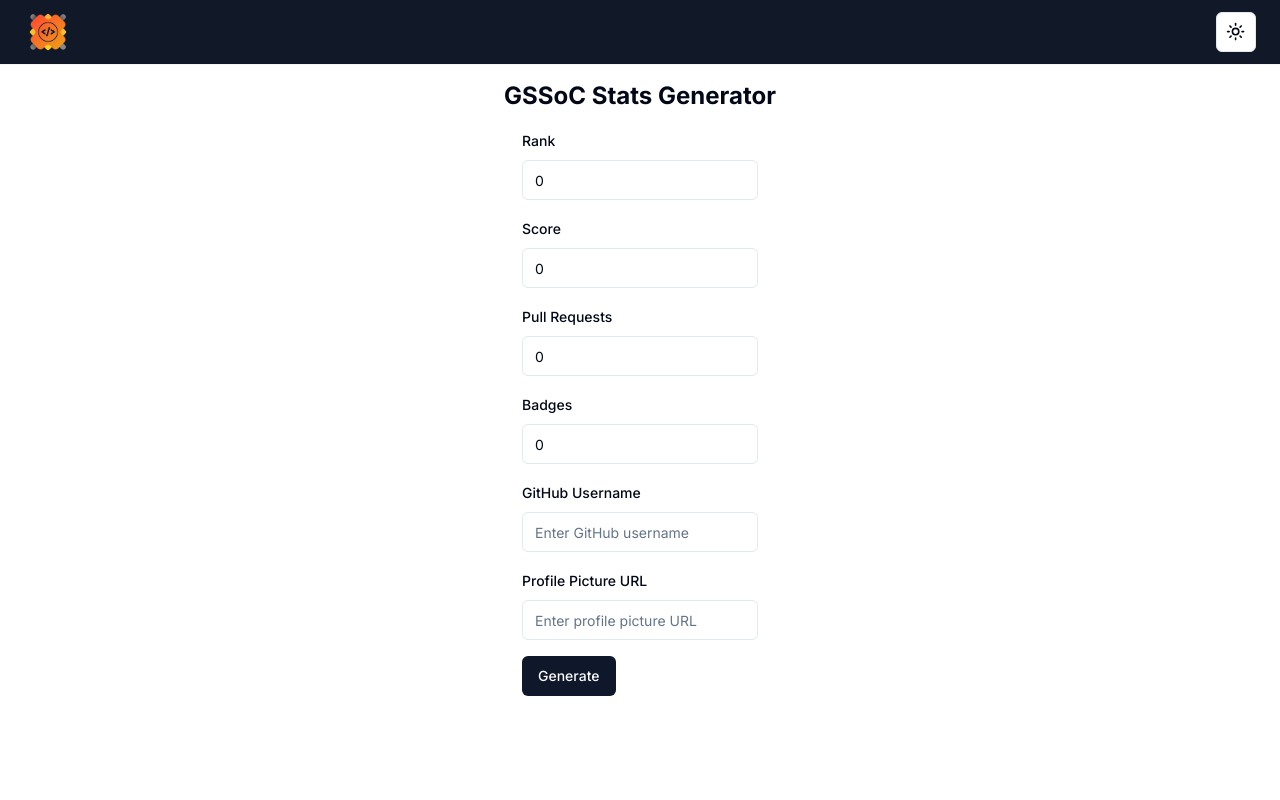
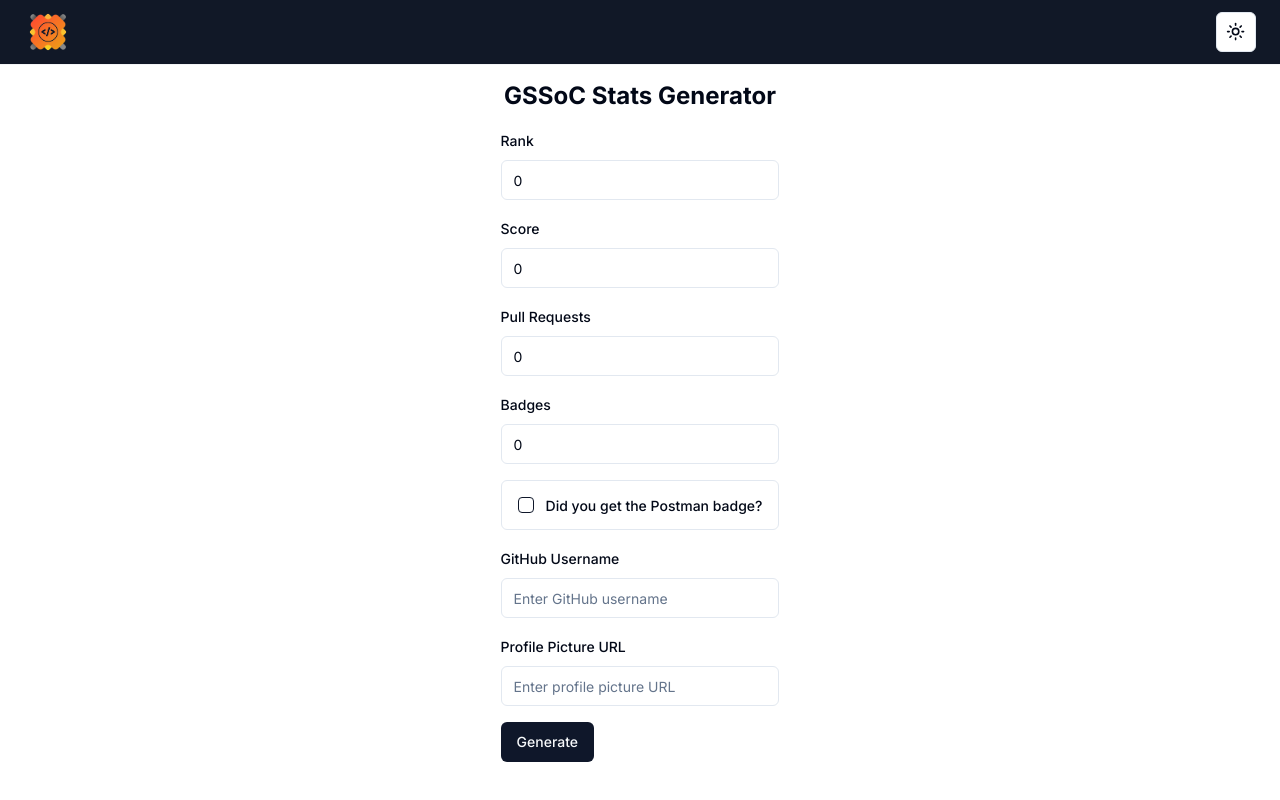
Before and after one commit to Shobhit-Nagpal/gssoc-stats-gen, a Next.js app: page / in a window 1280 px wide. Built offline with nearby package versions, Linux system fonts and the light colour scheme.

Commit message:
add: postman field

```diff
--- a/package.json
+++ b/package.json
@@ -10,6 +10,7 @@
   },
   "dependencies": {
     "@hookform/resolvers": "^3.9.0",
+    "@radix-ui/react-checkbox": "^1.1.1",
     "@radix-ui/react-dropdown-menu": "^2.1.1",
     "@radix-ui/react-label": "^2.1.0",
     "@radix-ui/react-slot": "^1.1.0",
--- a/src/app/api/generate/route.ts
+++ b/src/app/api/generate/route.ts
@@ -47,8 +47,11 @@ export async function POST(req: NextRequest) {
       badges,
       githubUsername,
       profilePicUrl,
-      hasPostmanBadge,
+      postmanBadge,
     } = await req.json();
+
+    // Adjust total badges count
+    const totalBadges = postmanBadge ? badges + 1 : badges;
 
     // Register font
     const fontPath = path.join(process.cwd(), "public", "fonts", "arial.ttf");
@@ -64,16 +67,16 @@ export async function POST(req: NextRequest) {
       loadBadgeImages(),
     ]);
 
-    // Select background image based on badges
+    // Select background image based on total badges
     let backgroundImg;
-    if (badges === 0) {
+    if (totalBadges === 0) {
       backgroundImg = badgeImages["certificate.png"];
-    } else if (badges > 7) {
+    } else if (totalBadges > 7) {
       backgroundImg = badgeImages["7.png"];
     } else {
-      const badgeFileName = hasPostmanBadge
-        ? `${badges}-postman.png`
-        : `${badges}.png`;
+      const badgeFileName = postmanBadge
+        ? `${totalBadges}-postman.png`
+        : `${totalBadges}.png`;
       backgroundImg = badgeImages[badgeFileName];
     }
 
@@ -93,7 +96,7 @@ export async function POST(req: NextRequest) {
     const logoX = canvas.width * 0.7;
     const logoY = profileY; // Same height as profile picture
 
-    if (badges === 0) {
+    if (totalBadges === 0) {
       // Draw logo
       ctx.drawImage(logoImg, logoX, logoY, logoSize, logoSize);
     }
@@ -140,7 +143,7 @@ export async function POST(req: NextRequest) {
       canvas.height * 0.758,
     );
     ctx.fillText(
-      badges.toString(),
+      totalBadges.toString(),
       canvas.width * 0.875,
       canvas.height * 0.758,
     );
--- a/src/components/image-text-form.tsx
+++ b/src/components/image-text-form.tsx
@@ -14,6 +14,7 @@ import {
 } from "@/components/ui/form";
 import { Input } from "@/components/ui/input";
 import { Button } from "@/components/ui/button";
+import { Checkbox } from "@/components/ui/checkbox";
 import { useToast } from "./ui/use-toast";
 
 const formSchema = z.object({
@@ -21,10 +22,9 @@ const formSchema = z.object({
   score: z.number().min(1, { message: "Score is required." }),
   pullRequests: z.number().min(1, { message: "Pull Requests is required." }),
   badges: z.number().min(0, { message: "Badges is required." }).max(7),
-  githubUsername: z
-    .string()
-    .min(1, { message: "GitHub username is required." }),
+  githubUsername: z.string().min(1, { message: "GitHub username is required." }),
   profilePicUrl: z.string().url({ message: "Must be a valid URL." }),
+  postmanBadge: z.boolean().default(false),
 });
 
 type FormValues = z.infer<typeof formSchema>;
@@ -43,6 +43,7 @@ const ImageTextForm: React.FC = () => {
       badges: 0,
       githubUsername: "",
       profilePicUrl: "",
+      postmanBadge: false,
     },
   });
 
@@ -69,7 +70,6 @@ const ImageTextForm: React.FC = () => {
       });
     } catch (error) {
       console.error("Error generating certificate:", error);
-      // Here you might want to set an error state and display it to the user
       toast({
         title: "Something went wrong! Try again",
         description: "Couldn't generate your stats :(",
@@ -158,6 +158,25 @@ const ImageTextForm: React.FC = () => {
           />
           <FormField
             control={form.control}
+            name="postmanBadge"
+            render={({ field }) => (
+              <FormItem className="flex flex-row items-start space-x-3 space-y-0 rounded-md border p-4">
+                <FormControl>
+                  <Checkbox
+                    checked={field.value}
+                    onCheckedChange={field.onChange}
+                  />
+                </FormControl>
+                <div className="space-y-1 leading-none">
+                  <FormLabel>
+                    Did you get the Postman badge?
+                  </FormLabel>
+                </div>
+              </FormItem>
+            )}
+          />
+          <FormField
+            control={form.control}
             name="githubUsername"
             render={({ field }) => (
               <FormItem>
--- /dev/null
+++ b/src/components/ui/checkbox.tsx
@@ -0,0 +1,30 @@
+"use client"
+
+import * as React from "react"
+import * as CheckboxPrimitive from "@radix-ui/react-checkbox"
+import { Check } from "lucide-react"
+
+import { cn } from "@/lib/utils"
+
+const Checkbox = React.forwardRef<
+  React.ElementRef<typeof CheckboxPrimitive.Root>,
+  React.ComponentPropsWithoutRef<typeof CheckboxPrimitive.Root>
+>(({ className, ...props }, ref) => (
+  <CheckboxPrimitive.Root
+    ref={ref}
+    className={cn(
+      "peer h-4 w-4 shrink-0 rounded-sm border border-primary ring-offset-background focus-visible:outline-none focus-visible:ring-2 focus-visible:ring-ring focus-visible:ring-offset-2 disabled:cursor-not-allowed disabled:opacity-50 data-[state=checked]:bg-primary data-[state=checked]:text-primary-foreground",
+      className
+    )}
+    {...props}
+  >
+    <CheckboxPrimitive.Indicator
+      className={cn("flex items-center justify-center text-current")}
+    >
+      <Check className="h-4 w-4" />
+    </CheckboxPrimitive.Indicator>
+  </CheckboxPrimitive.Root>
+))
+Checkbox.displayName = CheckboxPrimitive.Root.displayName
+
+export { Checkbox }
```
Also changed, not shown: 1 other file (tests, documents, lock files or other folders).
